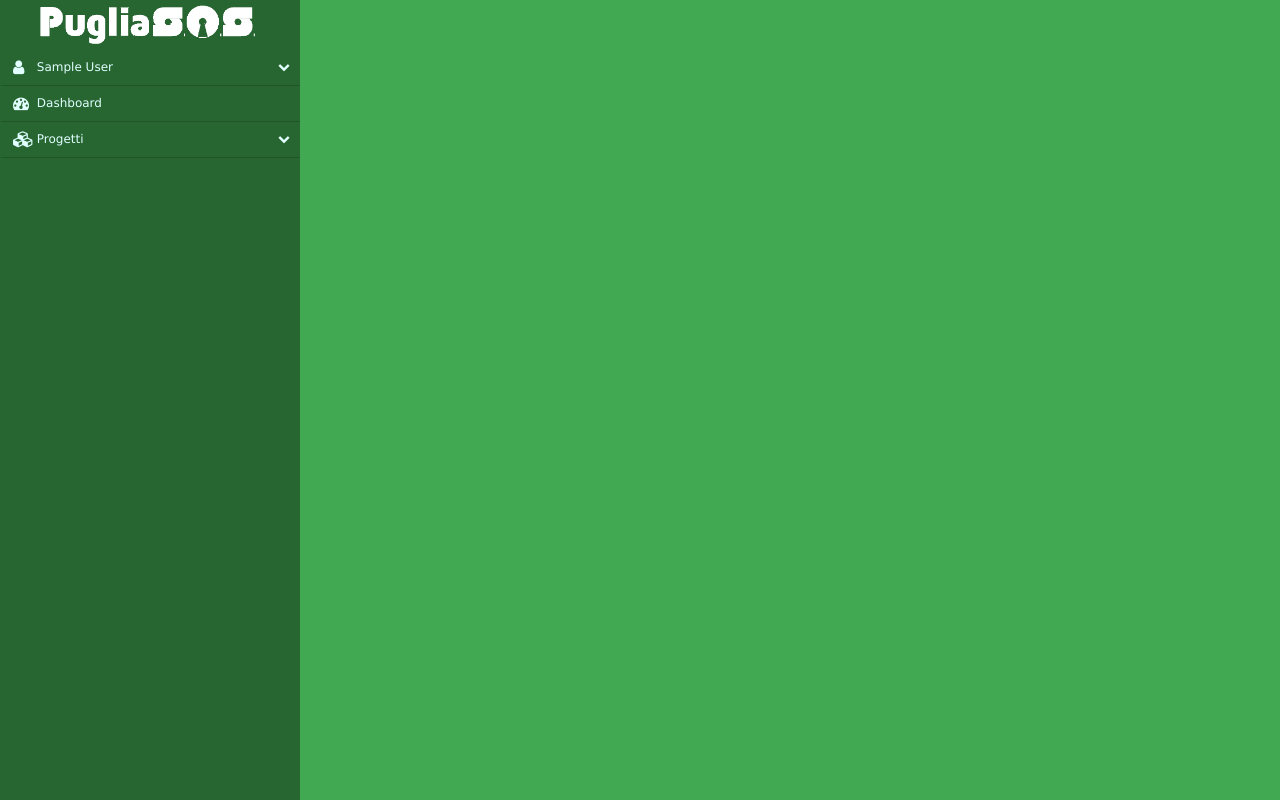
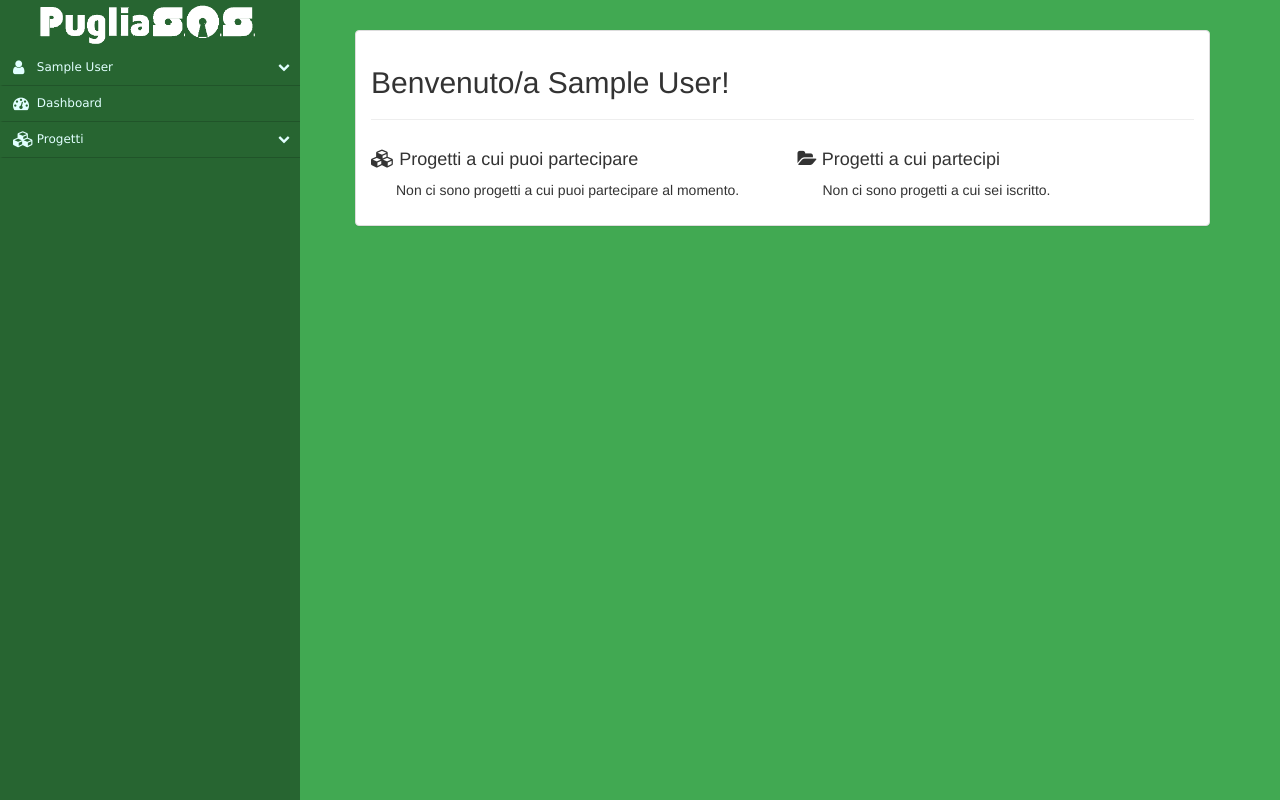
Before and after one commit to PugliaSOS/my-puglia-sos, a Django app: page / in a window 1280 px wide. Run offline with Django 3.2, Linux system fonts and the light colour scheme; the visitor is signed in with stand-in values (Sample User, id 1); some libraries are stand-ins or nearby versions.

Commit message:
Edit dashboard

```diff
--- a/templates/main/logged.html
+++ b/templates/main/logged.html
@@ -1,4 +1,26 @@
 {% extends "private_base.html" %}
 
 {% block content %}
+<div class="panel panel-default"><div class="panel-body">
+    <h2>Benvenuto/a {{ user.first_name }} {{ user.last_name }}!</h2>
+    <hr>
+    <div class="row">
+      <div class="col-md-6">
+        <h4><i class="fa fa-cubes"></i> Progetti a cui puoi partecipare</h4>
+        <div class="subsection">
+          {% if not projects %}
+            <p>Non ci sono progetti a cui puoi partecipare al momento.</p>
+          {% endif %}
+        </div>
+      </div>
+      <div class="col-md-6">
+        <h4><i class="fa fa-folder-open"></i> Progetti a cui partecipi</h4>
+        <div class="subsection">
+          {% if not your_projects %}
+            <p>Non ci sono progetti a cui sei iscritto.</p>
+          {% endif %}
+        </div>
+      </div>
+    </div>
+</div></div>
 {% endblock %}
```
